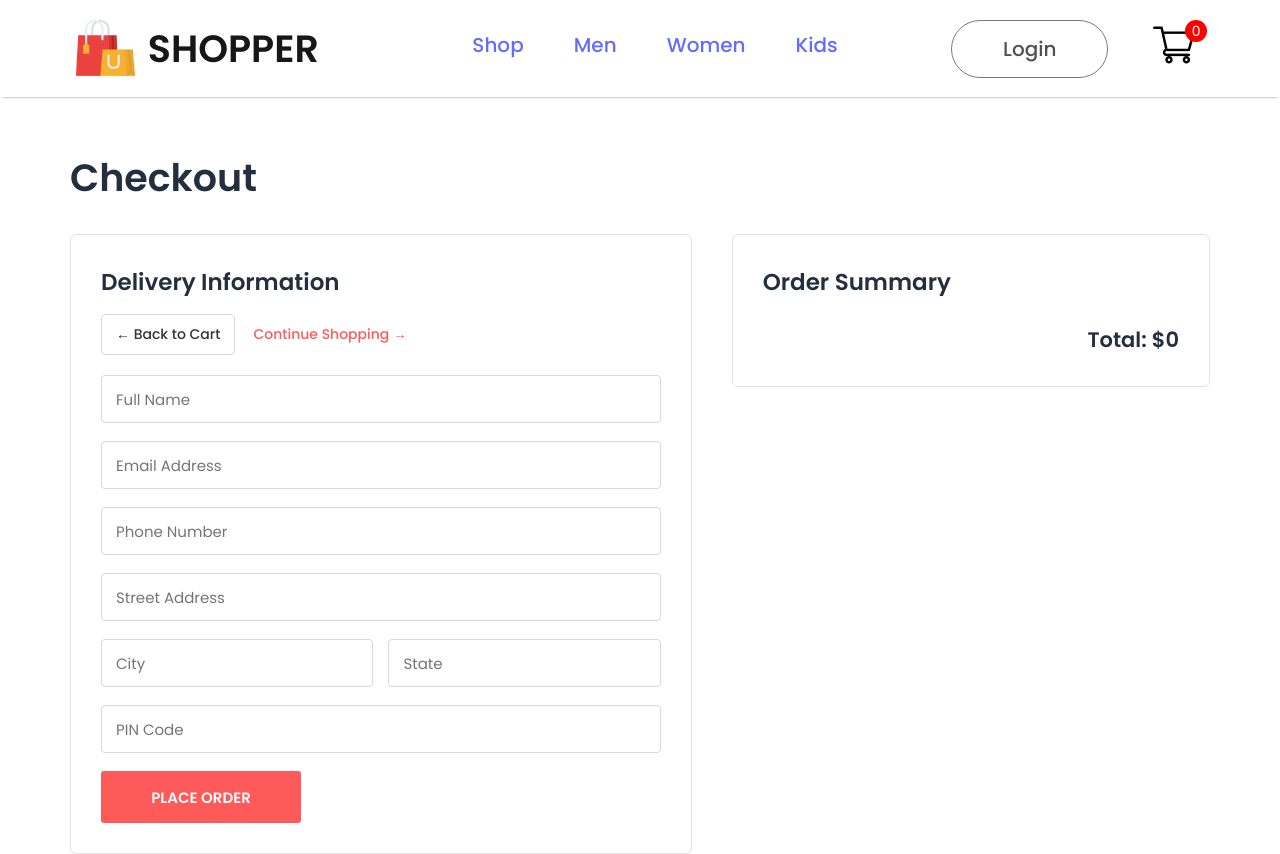
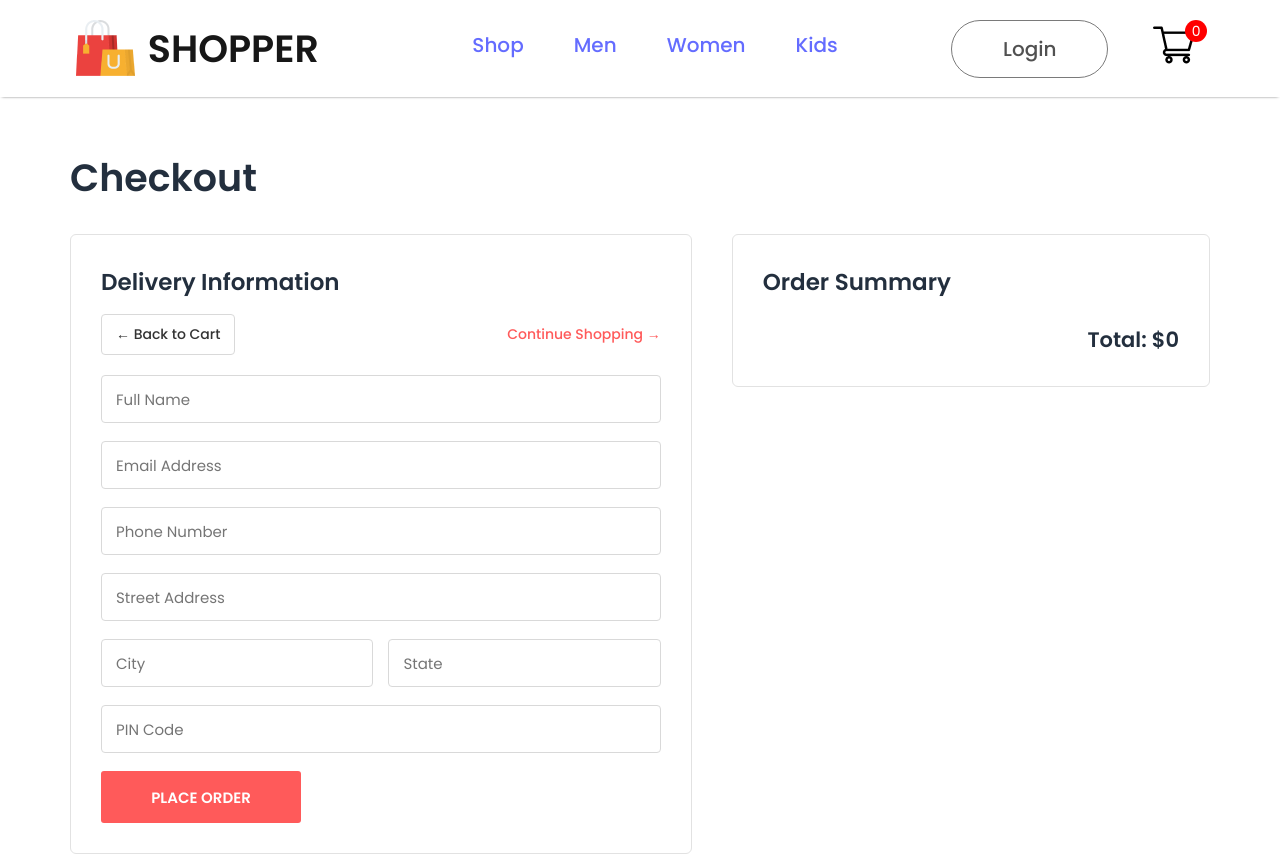
Before and after one commit to Irfanft12/ecommerce-shopper, a React (Vite) app: page /checkout in a window 1280 px wide. Shown: the top 854 px of the page. Built offline with nearby package versions, Linux system fonts and the light colour scheme.

Commit message:
Fix typo in checkout.css for justify-content

```diff
--- a/src/pages/css/checkout.css
+++ b/src/pages/css/checkout.css
@@ -74,7 +74,7 @@
 .checkout-navigation {
     display: flex;
     align-items: center;
-    justify-contest: space-between;
+    justify-content: space-between;
     gap: 18px;
     margin: -10px 0 20px;
     flex-wrap: wrap;
```
